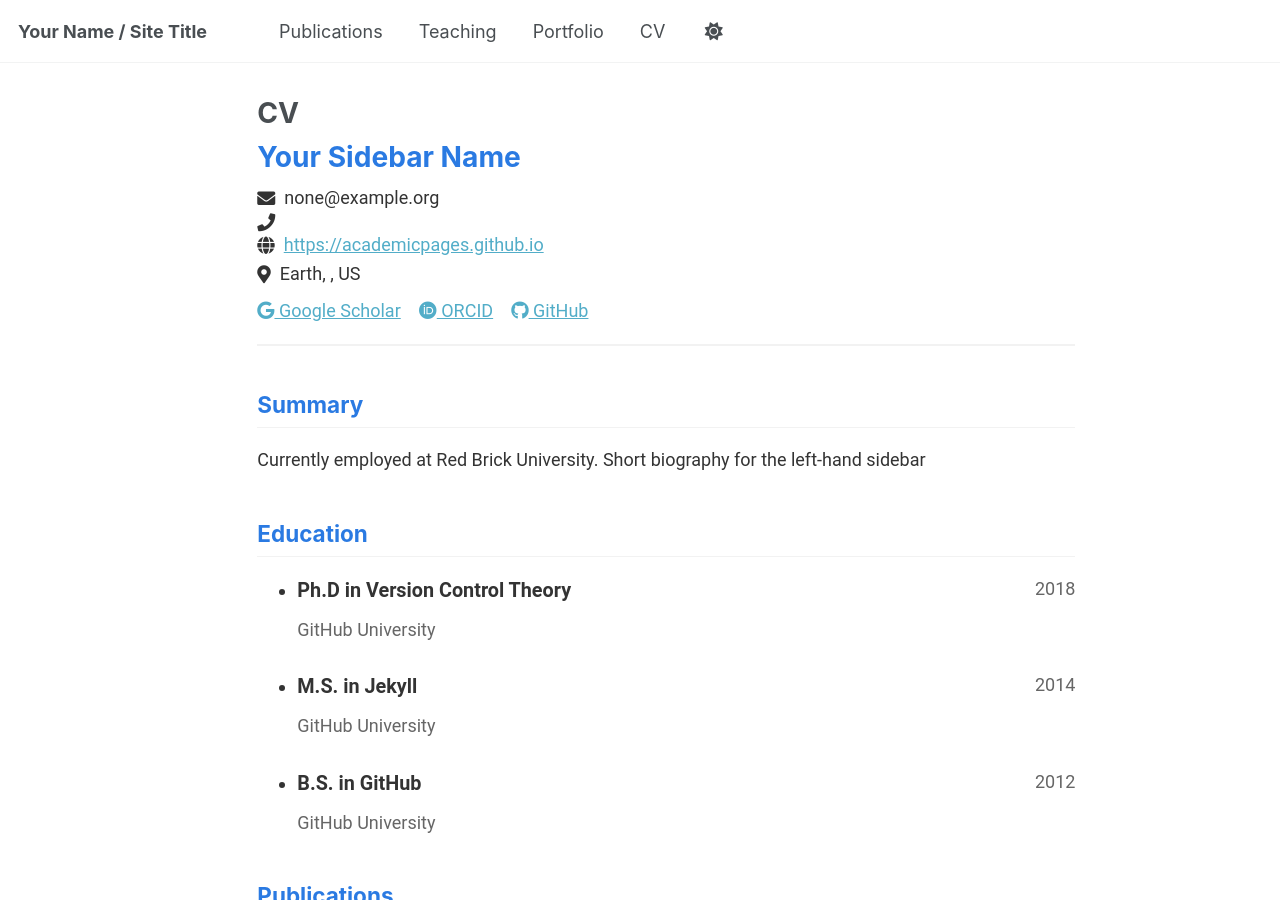
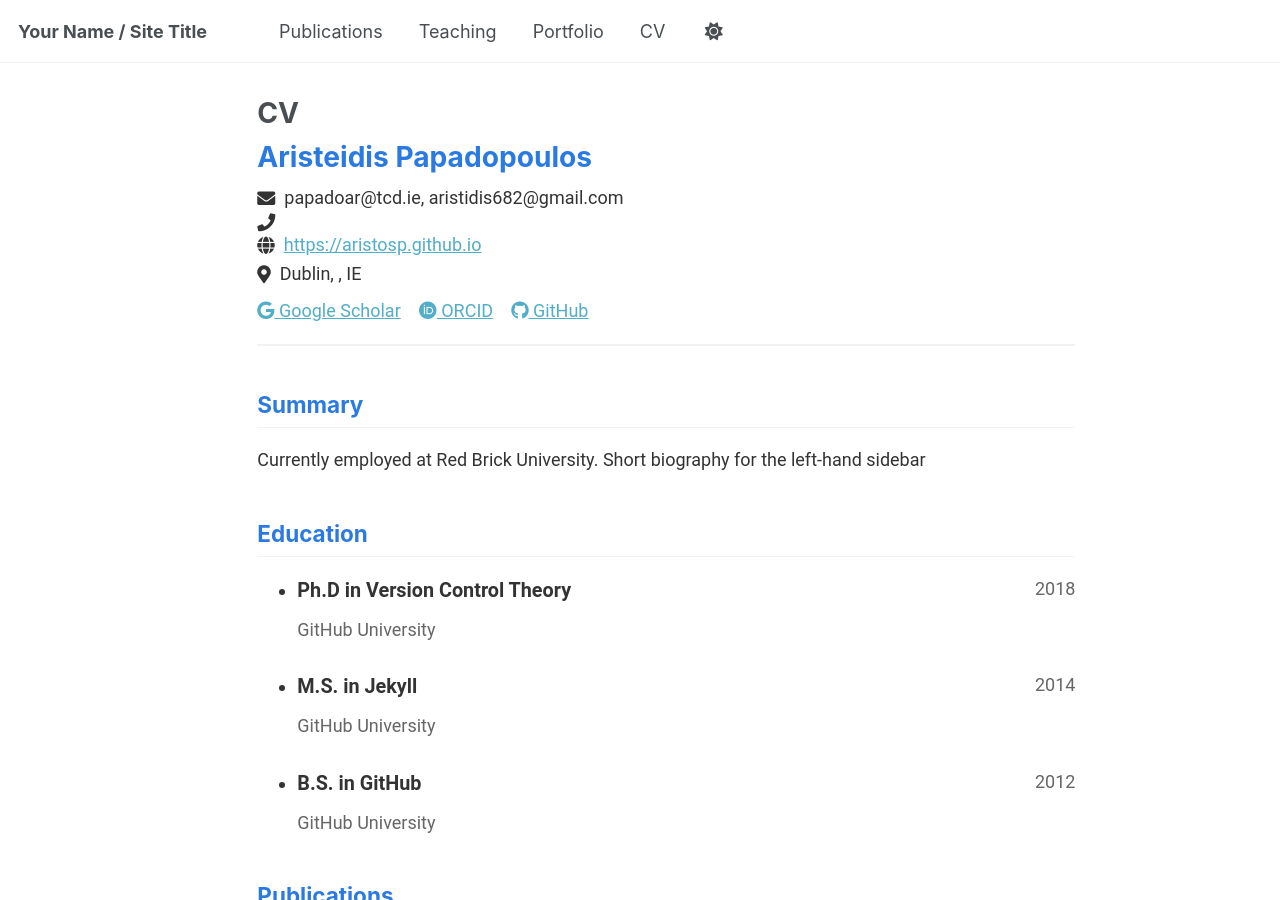
Before and after one commit to aristosp/aristosp.github.io, a Jekyll site: the page built from _pages/cv-json.md, in a window 1280 px wide and 900 px high. Built offline with Jekyll 4.4.1, drawn with Linux system fonts in a browser that asks for light colours.

Commit message:
Update cv.json

```diff
--- a/_data/cv.json
+++ b/_data/cv.json
@@ -1,15 +1,15 @@
 {
   "basics": {
-    "name": "Your Sidebar Name",
-    "email": "none@example.org",
+    "name": "Aristeidis Papadopoulos",
+    "email": "papadoar@tcd.ie, aristidis682@gmail.com",
     "phone": "",
-    "website": "https://academicpages.github.io",
+    "website": "https://aristosp.github.io",
     "summary": "Currently employed at Red Brick University. Short biography for the left-hand sidebar",
     "location": {
       "address": "",
       "postalCode": "",
-      "city": "Earth",
-      "countryCode": "US",
+      "city": "Dublin",
+      "countryCode": "IE",
       "region": ""
     },
     "profiles": [
```
